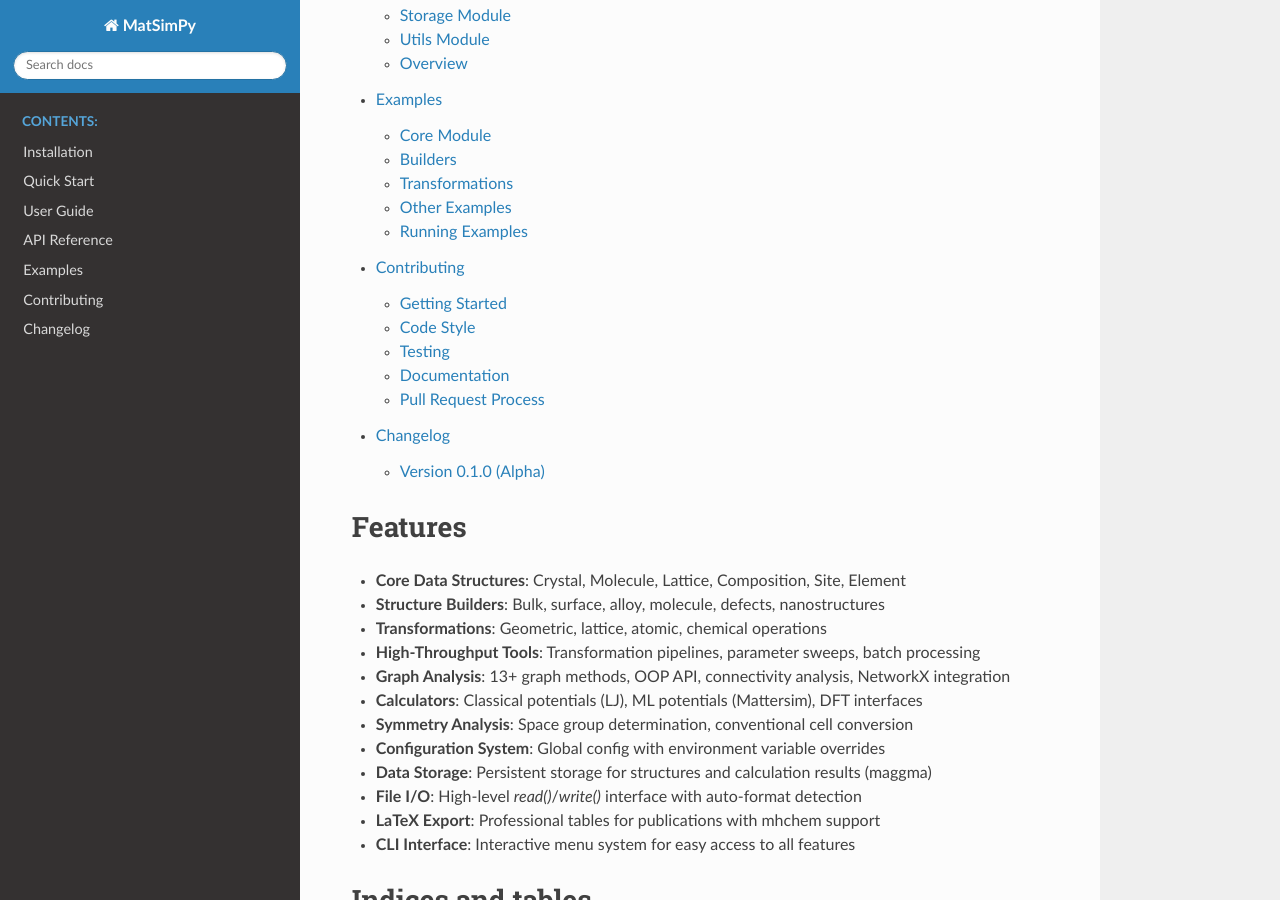
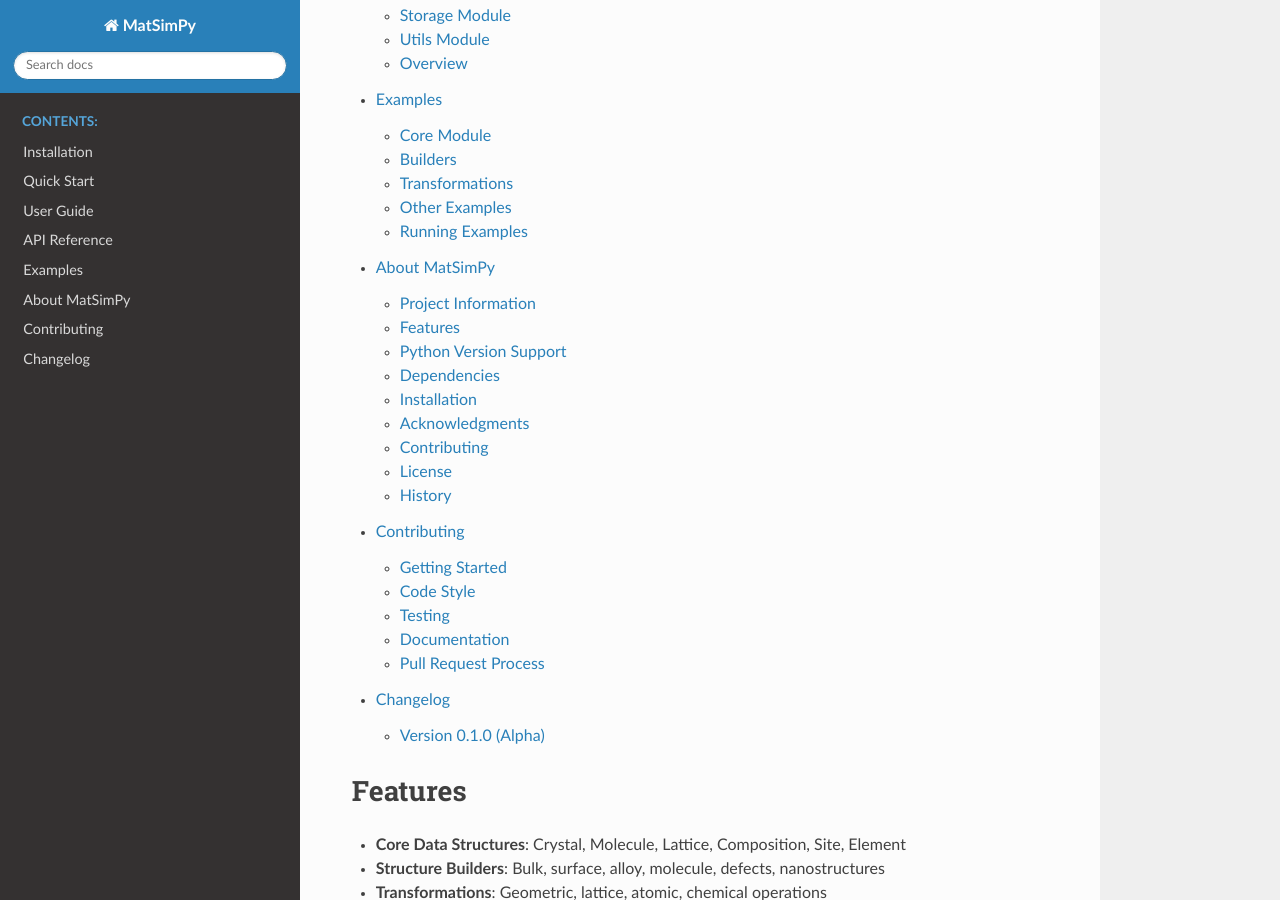
Before and after one commit to haidi-ustc/matsimpy, a Sphinx documentation site: the page built from docs/index.rst, in a window 1280 px wide and 900 px high, scrolled down 1056 px. Built offline with Sphinx 7.4.7 and the Read the Docs theme 3.1.0, drawn with Linux system fonts in a browser that asks for light colours; some of the changed lines change nothing that is shown.

Commit message:
Add About section to documentation
- Create docs/about.rst with project information, features, dependencies
- Include version, license, author, and repository information
- Add Python version support details
- List core and optional dependencies
- Include installation instructions and acknowledgments
- Add about to index.rst toctree

This provides users with comprehensive information about the MatSimPy project.

```diff
--- /dev/null
+++ b/docs/about.rst
@@ -0,0 +1,118 @@
+About MatSimPy
+==============
+
+MatSimPy (Materials Simulation in Python) is a comprehensive Python package for molecular and materials simulation, designed to provide a modern, efficient, and user-friendly interface for materials science research.
+
+Project Information
+--------------------
+
+**Version**: 0.1.0
+
+**Status**: Alpha
+
+**License**: MIT License
+
+**Author**: haidi wang
+
+**Email**: haidi@hfut.edu.cn
+
+**Repository**: https://gitee.com/haidi-hfut/MatSimPy
+
+**Homepage**: https://gitee.com/haidi-hfut/MatSimPy
+
+Features
+--------
+
+MatSimPy provides a wide range of features for materials simulation:
+
+* **Core Data Structures**: Crystal, Molecule, Lattice, Composition, Site, Element
+* **Structure Builders**: Bulk, surface, alloy, molecule, defects, nanostructures
+* **Transformations**: Geometric, lattice, atomic, chemical operations
+* **High-Throughput Tools**: Transformation pipelines, parameter sweeps, batch processing
+* **Graph Analysis**: 13+ graph methods, OOP API, connectivity analysis, NetworkX integration
+* **Calculators**: Classical potentials (LJ), ML potentials (Mattersim), DFT interfaces
+* **Symmetry Analysis**: Space group determination, conventional cell conversion
+* **Configuration System**: Global config with environment variable overrides
+* **Data Storage**: Persistent storage for structures and calculation results (maggma)
+* **File I/O**: High-level `read()`/`write()` interface with auto-format detection
+* **LaTeX Export**: Professional tables for publications with mhchem support
+* **CLI Interface**: Interactive menu system for easy access to all features
+
+Python Version Support
+-----------------------
+
+MatSimPy supports Python 3.9 through 3.12. The package is tested on:
+
+* Python 3.9 ✓
+* Python 3.10 ✓
+* Python 3.11 ✓
+* Python 3.12 ✓
+
+Dependencies
+-------------
+
+Core Dependencies
+~~~~~~~~~~~~~~~~~
+
+* **NumPy** >=1.20.0 - Numerical computing
+* **SciPy** >=1.7.0 - Scientific computing
+* **monty** >=2021.0 - MSONable serialization
+* **tabulate** >=0.9.0 - Formatted output
+
+Optional Dependencies
+~~~~~~~~~~~~~~~~~~~~~
+
+MatSimPy supports optional features through extra dependencies:
+
+* **CLI Interface**: ``prompt-toolkit``
+* **Machine Learning**: ``torch`` >=2.0.0, ``torch-geometric`` >=2.0.0
+* **I/O Converters**: ``pymatgen`` >=2024.0.0, ``ase`` >=3.20.0
+* **Structure Builders**: ``pyxtal`` >=1.0.0, ``rdkit``
+* **Analysis**: ``spglib``
+* **Storage**: ``maggma`` >=0.70.0
+
+Installation
+------------
+
+Install MatSimPy using pip:
+
+.. code-block:: bash
+
+   pip install MatSimPy
+
+For development installation:
+
+.. code-block:: bash
+
+   git clone https://gitee.com/haidi-hfut/MatSimPy.git
+   cd MatSimPy
+   pip install -e .
+
+For installation with optional dependencies, see :doc:`installation`.
+
+Acknowledgments
+---------------
+
+MatSimPy is inspired by:
+
+* `pymatgen <https://github.com/materialsproject/pymatgen>`_ - Materials Project's Python Materials Genomics library
+* `ASE <https://wiki.fysik.dtu.dk/ase/>`_ - Atomic Simulation Environment
+
+MatSimPy aims to provide a modern, efficient alternative for materials simulation with comprehensive structure building capabilities.
+
+Contributing
+------------
+
+Contributions are welcome! Please see :doc:`contributing` for guidelines on how to contribute to MatSimPy.
+
+License
+-------
+
+This project is licensed under the MIT License. See the LICENSE file for details.
+
+History
+-------
+
+MatSimPy is currently in Alpha development. The API may change in future versions.
+
+For detailed changelog, see :doc:`changelog`.
--- a/docs/index.rst
+++ b/docs/index.rst
@@ -14,6 +14,7 @@
    user_guide/index
    api_reference/index
    examples
+   about
    contributing
    changelog
 
```
